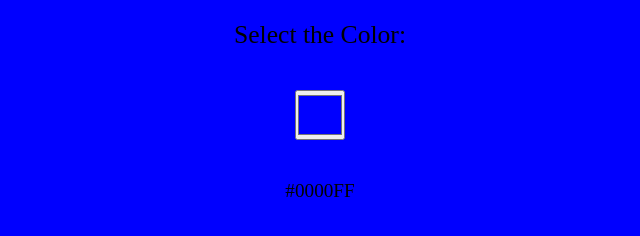
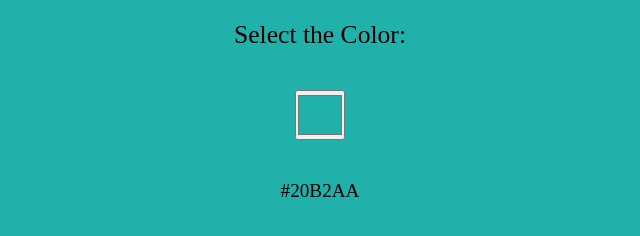
Before and after one commit to TheArifHub/Color-Picker, a plain HTML site: page index.html in a window 1280 px wide. Shown: the part 332-568 px from the top of the page, without its empty margins (320-960 px from the left). Drawn offline with Linux system fonts and the light colour scheme.

Commit message:
default color changed

```diff
--- a/index.html
+++ b/index.html
@@ -10,8 +10,8 @@
     <div class="container">
       <h1>🎨 Color Picker</h1>
       <label for="color">Select the Color: </label>
-      <input type="color" id="color" class="color-picker" value="#0000FF"/>
-      <div class="color-info">#0000FF</div>
+      <input type="color" id="color" class="color-picker" value="#20B2AA"/>
+      <div class="color-info">#20B2AA</div>
     </div>
 
     <script src="script.js"></script>
```
